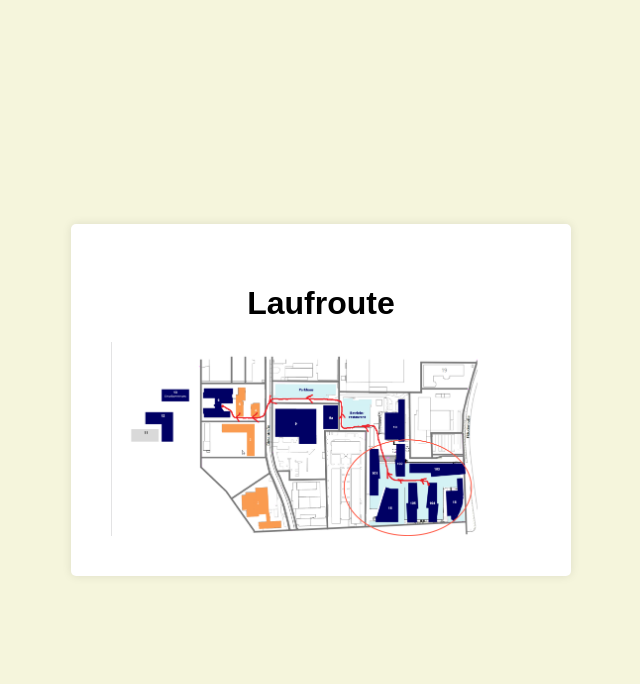
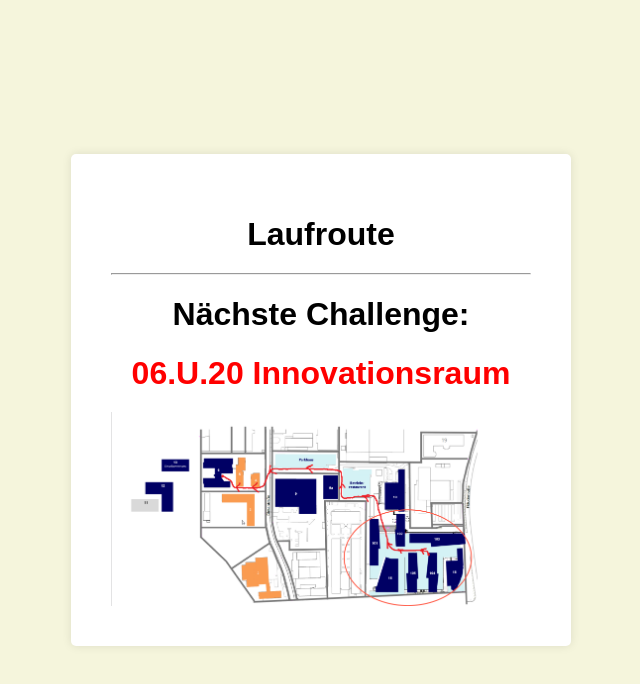
Before and after one commit to AlPashy/campus-rallye-104-6, a plain HTML site: page index.html in a window 1280 px wide. Shown: the whole page, without its empty margins (319-959 px from the left). Drawn offline with Linux system fonts and the light colour scheme.

Commit message:
red_number

```diff
--- a/index.html
+++ b/index.html
@@ -82,6 +82,10 @@
                 padding: 20px;
             }
         }
+
+        #red_number {
+            color: red
+        }
     </style>
 </head>
 
@@ -89,6 +93,9 @@
     <div class="container">
         <div class="card">
             <h1>Laufroute</h1>
+            <hr>
+            <h1>Nächste Challenge:</h1>
+            <h1 id="red_number">06.U.20 Innovationsraum</h1>
             <img src="campusbild-104.00.008-6.png" alt="Bild funktioniert nicht!">
         </div>
     </div>
```
